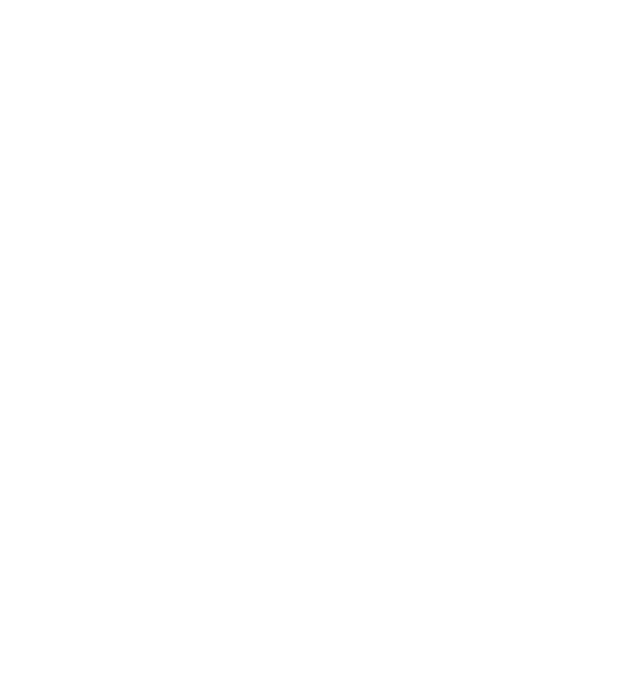
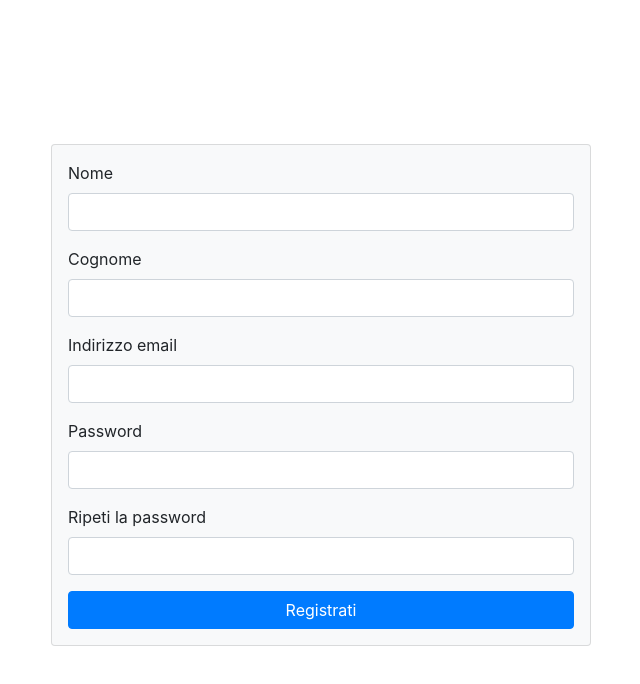
Before and after one commit to danielezotta/SEII_project_25, a website: page static/register.html in a window 1280 px wide. Shown: the whole page, without its empty margins (319-959 px from the left). Drawn offline with nearby package versions, Linux system fonts and the light colour scheme.

Commit message:
Finish registration page and request

```diff
--- a/static/login.js
+++ b/static/login.js
@@ -1,5 +1,5 @@
-function login()
-{
+function login() {
+
     //get the form object
     var email = document.getElementById("email").value;
     var password = document.getElementById("password").value;
--- a/static/register.html
+++ b/static/register.html
@@ -1,11 +1,66 @@
 <!DOCTYPE html>
-<html lang="en" dir="ltr">
+<html lang="it" dir="ltr">
     <head>
         <meta charset="utf-8">
-        <title>Registrazione</title>
+        <title>Registrati</title>
+        <link rel="stylesheet" href="https://cdn.jsdelivr.net/npm/bootstrap@4.5.3/dist/css/bootstrap.min.css" crossorigin="anonymous">
     </head>
     <body>
 
+        <div class="container">
+            <div class="row mt-5">
+                <div class="col-3"></div>
+                <div class="col-6 mt-5">
+                    <form class="card p-3 bg-light mt-5">
+                        <div class="form-group">
+                            <label for="name">Nome</label>
+                            <input type="text" class="form-control" id="name" name="name">
+                        </div>
+                        <div class="form-group">
+                            <label for="surname">Cognome</label>
+                            <input type="text" class="form-control" id="surname" name="surname">
+                        </div>
+                        <div class="form-group">
+                            <label for="email">Indirizzo email</label>
+                            <input type="email" class="form-control" id="email" name="email">
+                        </div>
+                        <div class="form-group">
+                            <label for="password">Password</label>
+                            <input type="password" class="form-control" id="password" name="password">
+                        </div>
+                        <div class="form-group">
+                            <label for="password_repeat">Ripeti la password</label>
+                            <input type="password" class="form-control" id="password_repeat" name="password_repeat">
+                        </div>
+                        <button type="button" class="btn btn-primary" onClick="register();">Registrati</button>
+                    </form>
+                </div>
+                <div class="col-3"></div>
+            </div>
+        </div>
+
+        <!-- Modal -->
+        <div class="modal fade" id="error_modal" tabindex="-1" aria-labelledby="error_modal_title" aria-hidden="true">
+            <div class="modal-dialog">
+                <div class="modal-content">
+                    <div class="modal-header">
+                        <h5 class="modal-title" id="error_modal_title"></h5>
+                        <button type="button" class="close" data-dismiss="modal" aria-label="Close">
+                            <span aria-hidden="true">&times;</span>
+                        </button>
+                    </div>
+                <div class="modal-body">
+                    <p id="error_modal_body">
+                    </p>
+                </div>
+                <div class="modal-footer">
+                    <button type="button" class="btn btn-secondary" data-dismiss="modal">Chiudi</button>
+                </div>
+            </div>
+        </div>
+
+        <script src="https://code.jquery.com/jquery-3.5.1.min.js"></script>
+        <script src="https://cdn.jsdelivr.net/npm/bootstrap@4.5.3/dist/js/bootstrap.bundle.min.js"></script>
         <script type="text/javascript" src="register.js"></script>
     </body>
 </html>
--- a/static/register.js
+++ b/static/register.js
@@ -0,0 +1,83 @@
+function register() {
+
+    //get the form object
+    var name = $("#name").val();
+    var surname = $("#surname").val();
+    var email = $("#email").val();
+    var password = $("#password").val();
+    var passwordRepeat = $("#password_repeat").val();
+
+    if (!name || name.length < 0) {
+        $("#error_modal_title").text("Errore nome");
+        $("#error_modal_body").text('Il nome non può essere vuoto!');
+        $("#error_modal").modal("show");
+        return;
+    }
+
+    if (!surname || surname.length < 0) {
+        $("#error_modal_title").text("Errore cognome");
+        $("#error_modal_body").text('Il cognome non può essere vuoto!');
+        $("#error_modal").modal("show");
+        return;
+    }
+
+    if (!email || email.length < 0) {
+        $("#error_modal_title").text("Errore email");
+        $("#error_modal_body").text('L\'email non può essere vuota!');
+        $("#error_modal").modal("show");
+        return;
+    } else if (!(/^([a-zA-Z0-9_.+-])+\@(([a-zA-Z0-9-])+\.)+([a-zA-Z0-9]{2,4})+$/.test(email))) {
+        $("#error_modal_title").text("Errore email");
+        $("#error_modal_body").text('L\'email non rispetta un formato valido.');
+        $("#error_modal").modal("show");
+        return;
+    }
+
+    if (!password || password.length < 0) {
+        $("#error_modal_title").text("Errore password");
+        $("#error_modal_body").text('La password non può essere vuota!');
+        $("#error_modal").modal("show");
+        return;
+    } else if (password !== passwordRepeat) {
+        $("#error_modal_title").text("Errore password");
+        $("#error_modal_body").text('Le password non corrispondono!');
+        $("#error_modal").modal("show");
+        return;
+    }
+
+    var user = {
+        name: name,
+        surname: surname,
+        email: email,
+        password: password
+    }
+
+    fetch('../api/v1/users/', {
+        method: 'POST',
+        headers: { 'Content-type': 'application/json' },
+        body: JSON.stringify(user),
+    })
+    .then(resp => {
+        if (!resp.ok) {
+            if (resp.status == 400) {
+                $("#error_modal_title").text("Errore 400");
+                $("#error_modal_body").text('Alcuni dati non sono validi');
+            } else {
+                $("#error_modal_title").text("Errore 500");
+                $("#error_modal_body").text('Errore comunicazione con il server');
+            }
+            $("#error_modal").modal("show");
+        } else {
+            resp.json();
+        }
+    })
+    .then(function(data) {
+        window.location.href = "login.html";
+        return;
+    }).catch(error => {
+        // $("#error_modal_title").text("Errore");
+        // $("#error_modal_body").text("Errore durante la richiesta");
+        $("#error_modal").modal("show");
+    });
+
+};
```
Also changed, not shown: static/login.html (+3 -0 lines).
